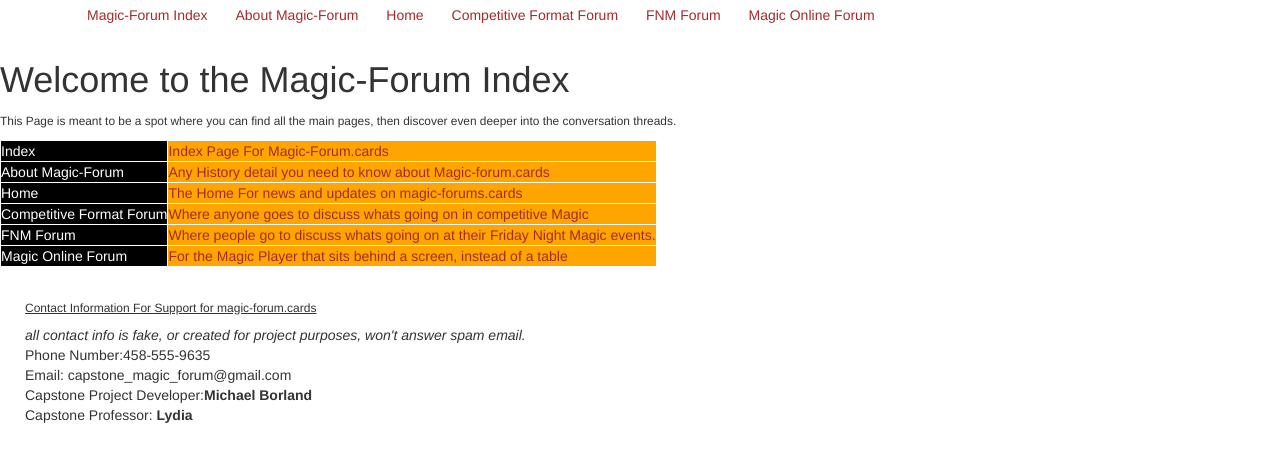
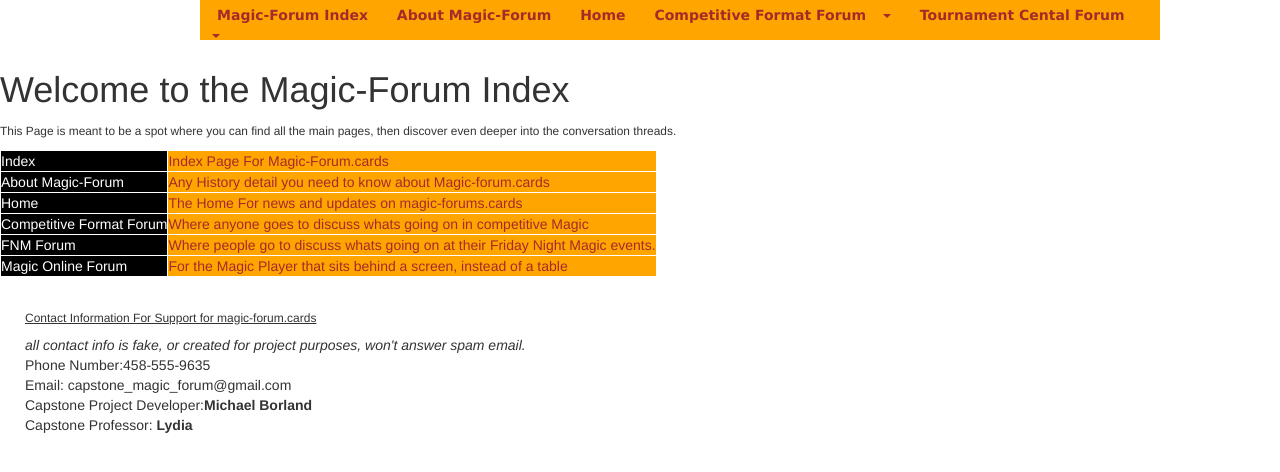
Before and after one commit to michaelborlandKeys/Capstone-Magic-Forum, a PHP site: page / in a window 1280 px wide. Shown: the top 472 px of the page. Run offline with PHP 8.4, Linux system fonts and the light colour scheme.

Commit message:
added all conent pages that are not forms and processing gages, i added some style.

```diff
--- a/Capstone Website Alpha 1.0/public_html/css/default.css
+++ b/Capstone Website Alpha 1.0/public_html/css/default.css
@@ -1,18 +1,8 @@
-#footer_position
+
+.below_menu_container
 {
-	position: relative;
-	bottom: 0px;
-	left: 0px;
-	width: 75%;
-	height: 100px;
-    padding:25px;
-
+	padding-top: 50px;
 }
-.footer_style h6
-{
-	text-decoration: underline;
-}
-
 .index_table table,th,td
 {
 	border: 1px solid white;
@@ -38,6 +28,23 @@
 	background-color: orange;
 	color: brown;
 
+
+
+}
+.nav
+{
+
+    font-weight: bold;
+    font-family: "Lucida Sans Unicode", "Lucida Grande", sans-serif;
+    background-color: orange;
+    position: absolute;
+    top:0px;
+    left: 200px;
+    min-width: 25%;
+    min-height: 35px;
+    max-width: 75%;
+    max-height: 40px;
+
 }
 .magic_navigation ul
 {
@@ -56,3 +63,23 @@
 	padding: 5px 5px 5px 5px ;
 
 }
+.magic_navigation a:hover
+{
+	color: white;
+}
+
+
+#footer_position
+{
+	position: relative;
+	bottom: 0px;
+	left: 0px;
+	width: 75%;
+	height: 100px;
+    padding:25px;
+
+}
+.footer_style h6
+{
+	text-decoration: underline;
+}
--- a/Capstone Website Alpha 1.0/public_html/index.php
+++ b/Capstone Website Alpha 1.0/public_html/index.php
@@ -9,41 +9,8 @@
 <link rel="stylesheet" type="text/css" href="css/default.css">
 </head>
 <body>
-<div class="container">
-	<div class="below_menu_container">
-		<div class="nav">
-		 	<nav class="magic_navigation">
-			 <ul>
-
-					<li>
-						<a href="index.php"> Magic-Forum Index</a>
-					</li>
-
-					<li>
-						<a href="about_magic_forum.php">About Magic-Forum</a>
-					</li>
-
-					<li>
-						<a href="magic_home.php">Home</a>
-					</li>
-
-					<li>
-						<a href="magic_format_home.php">Competitive Format Forum</a>
-					</li>
-
-					<li>
-						<a href="fnm_discussion_forum.php">FNM Forum</a>
-					</li>
-
-					<li>
-					    <a href="magic_online_forum.php">Magic Online Forum</a>
-					</li>
-			 </ul>
-
-		   </nav>
-		</div>
-			</div>
-				</div><h1 class="changing_heading" id="default_heading">Welcome to the Magic-Forum Index</h1>
+<?php include("../resources/magic_navigation.php");?>
+<h1 class="changing_heading" id="default_heading">Welcome to the Magic-Forum Index</h1>
 <p><small>	This Page is meant to be a spot where you can find all the main pages, then discover even deeper into the conversation threads. </small></p>
 
 	<table class="index_table">
--- a/Capstone Website Alpha 1.0/resources/magic_navigation.php
+++ b/Capstone Website Alpha 1.0/resources/magic_navigation.php
@@ -16,16 +16,45 @@
 						<a href="magic_home.php">Home</a>
 					</li>
 
-					<li>
+					<li class="dropdown">
 						<a href="magic_format_home.php">Competitive Format Forum</a>
+						<a href="magic_format_home.php" class="dropdown-toggle" data-toggle="dropdown">
+						<div class="caret">
+						</div></a>
+						<ul class="dropdown-menu">
+						<li class="dropdown-header">Format Discussions</li>
+						<li><a href="standard_forum.php">Standard Forum</a></li>
+						<li class="divider"></li>
+						<li><a href="modern_forum.php">Modern Forum</a></li>
+						<li class="divider"></li>
+						<li><a href="legacy_forum.php">Legacy Forum</a></li>
+						<li class="divider"></li>
+						<li><a href="commander_forum.php">Commander Forum</a></li>
+					</ul>
 					</li>
-
+				<li class="dropdown">
+					<a href="tournament_home.php">Tournament Cental Forum</a>
+					<a href="tounament_home.php" class="dropdown-toggle" data-toggle="dropdown">
+					<div class="caret">
+					</div></a>
+					<ul class="dropdown-menu">
+					<li class="dropdown-header">Tournament Discussion Forums</li>
 						<li>
 							<a href="fnm_discussion_forum.php">FNM Forum</a>
 						</li>
+						<li class="divider"></li>
 
-					<li>
-					    <a href="magic_online_forum.php">Magic Online Forum</a>
+						<li> <a href="magic_online_forum.php">Magic Online Forum</a>
+						</li>
+						<li class="divider"></li>
+						<li><a href="pptq_forum.php">Preliminary Pro-Tour Qaualifier</a></li>
+						<li class="divider"></li>
+						<li><a href="rptq_forum.php">Regional Pro-Tour Qaualifier</a></li>
+							<li class="divider"></li>
+						<li><a href="pro_tour_forum.php">Pro-Tour</a></li>
+							<li class="dropdown-header">If i get to it Deck Submission and discussion</li>
+						<li class="list-group-item disabled"><a href="#">Deck Discussion Submission</a></li>
+					</ul>
 			  </li>
 		   </ul>
 
```
Also changed, not shown: Capstone Website Alpha 1.0/public_html/commander_forum.php (added, +17 -0 lines), Capstone Website Alpha 1.0/public_html/legacy_forum.php (added, +17 -0 lines), Capstone Website Alpha 1.0/public_html/modern_forum.php (added, +17 -0 lines), Capstone Website Alpha 1.0/public_html/pptq_forum.php (added, +17 -0 lines), Capstone Website Alpha 1.0/public_html/pro_tour_forum.php (added, +17 -0 lines), Capstone Website Alpha 1.0/public_html/rptq_forum.php (added, +17 -0 lines), Capstone Website Alpha 1.0/public_html/standard_forum.php (added, +17 -0 lines), Capstone Website Alpha 1.0/public_html/tournament_home.php (added, +17 -0 lines), 1 other file. Lines whose indentation alone changed are shown as unchanged.
